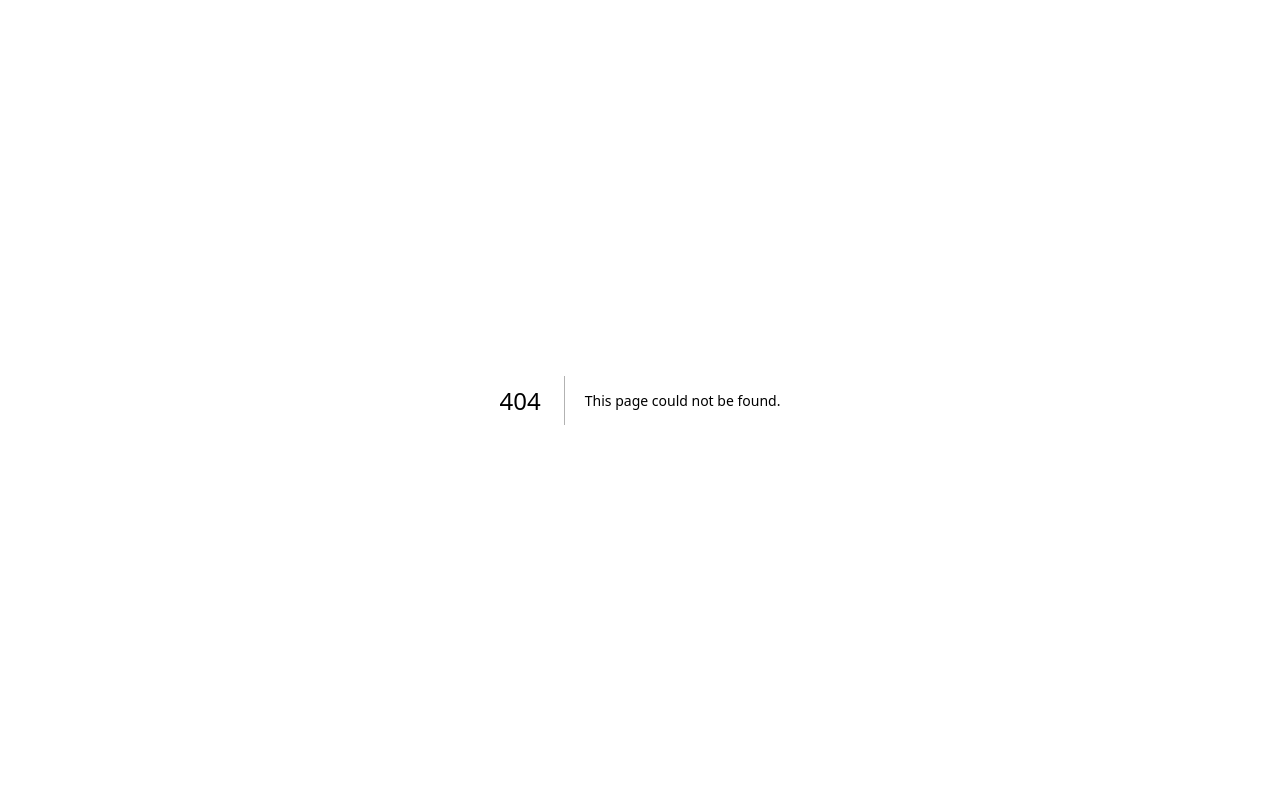
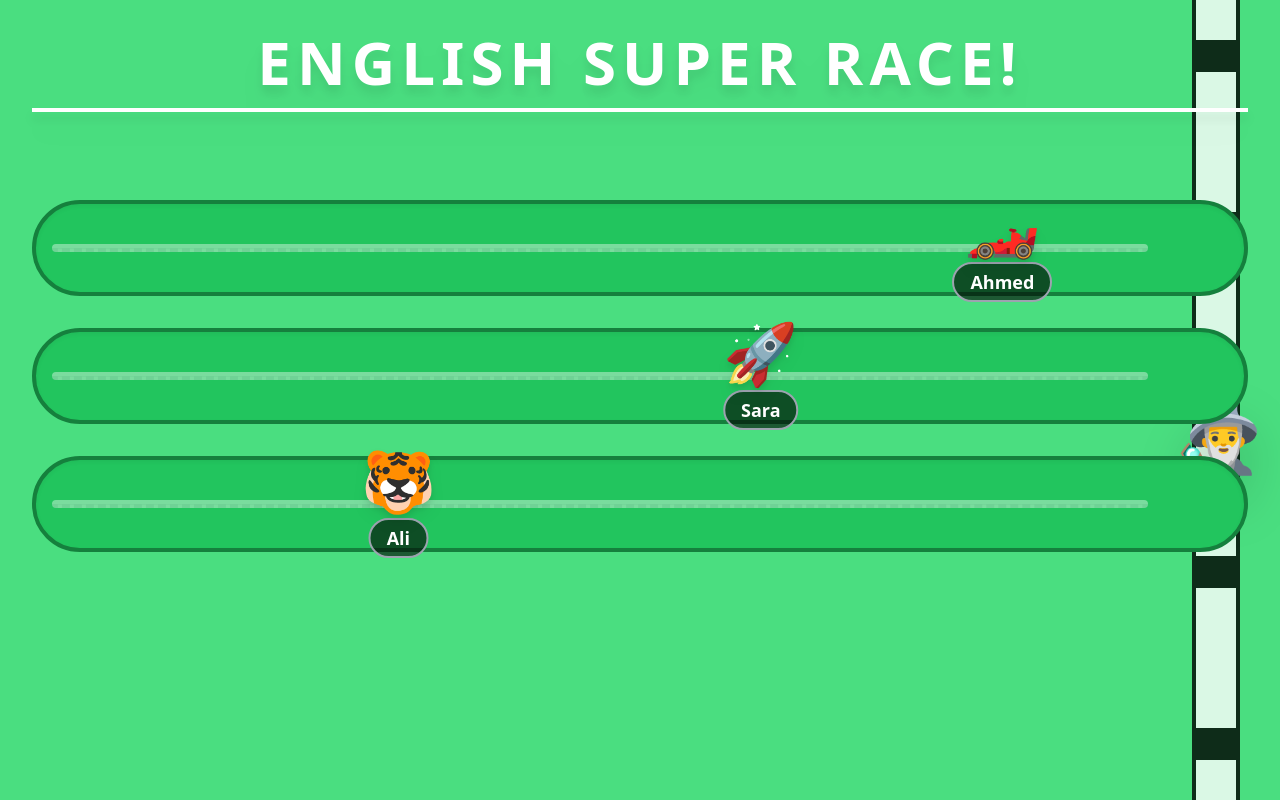
Before and after one commit to faragallam/Live-Race, a Next.js app: page /race in a window 1280 px wide. Before the commit this address had no page. Built offline with nearby package versions, Linux system fonts and the light colour scheme.

Commit message:
Create race.js

```diff
--- /dev/null
+++ b/pages/race.js
@@ -0,0 +1,56 @@
+import { useState } from 'react';
+
+export default function RacePlayground() {
+  // We are using mock data here for now.
+  // Once Pusher is connected, these scores will update instantly!
+  const [students, setStudents] = useState([
+    { id: 1, name: "Ahmed", score: 80, avatar: "🏎️" },
+    { id: 2, name: "Sara", score: 60, avatar: "🚀" },
+    { id: 3, name: "Ali", score: 30, avatar: "🐯" },
+  ]);
+
+  return (
+    <div className="min-h-screen bg-green-400 overflow-hidden relative font-sans">
+      {/* Finish Line with Al Farabi */}
+      <div className="absolute top-0 bottom-0 right-10 w-12 bg-white border-l-4 border-r-4 border-black flex flex-col justify-between py-10 opacity-80 z-0">
+        <div className="w-full h-8 bg-black"></div>
+        <div className="w-full h-8 bg-black"></div>
+        <div className="w-full h-8 bg-black"></div>
+        <div className="w-full h-8 bg-black"></div>
+        <div className="w-full h-8 bg-black"></div>
+      </div>
+
+      {/* Al Farabi Character Placeholder at Finish Line */}
+      <div className="absolute top-1/2 right-4 transform -translate-y-1/2 text-7xl z-10 animate-bounce drop-shadow-2xl">
+        🧙‍♂️ {/* Replace this emoji later with your actual Al Farabi cartoon image! */}
+      </div>
+
+      <div className="p-8 relative z-20">
+        <h1 className="text-6xl font-black text-white text-center mb-12 drop-shadow-xl tracking-widest uppercase border-b-4 border-white pb-4 inline-block mx-auto w-full">
+          English Super Race!
+        </h1>
+
+        <div className="flex flex-col gap-8 mt-10">
+          {students.map((student) => (
+            <div key={student.id} className="relative w-full h-24 bg-green-500 rounded-full border-4 border-green-700 shadow-inner flex items-center px-4">
+
+              {/* The Track Line */}
+              <div className="absolute left-4 right-24 h-2 bg-white opacity-40 border-dashed border-b-4 rounded-full"></div>
+
+              {/* The Student Avatar moving across the screen */}
+              <div
+                className="absolute transition-all duration-1000 ease-out flex flex-col items-center"
+                style={{ left: `${student.score}%`, transform: 'translateX(-50%)' }}
+              >
+                <span className="text-6xl filter drop-shadow-lg">{student.avatar}</span>
+                <span className="text-white font-black bg-black bg-opacity-60 px-4 py-1 rounded-full text-lg mt-2 border-2 border-gray-400">
+                  {student.name}
+                </span>
+              </div>
+            </div>
+          ))}
+        </div>
+      </div>
+    </div>
+  );
+}
```
